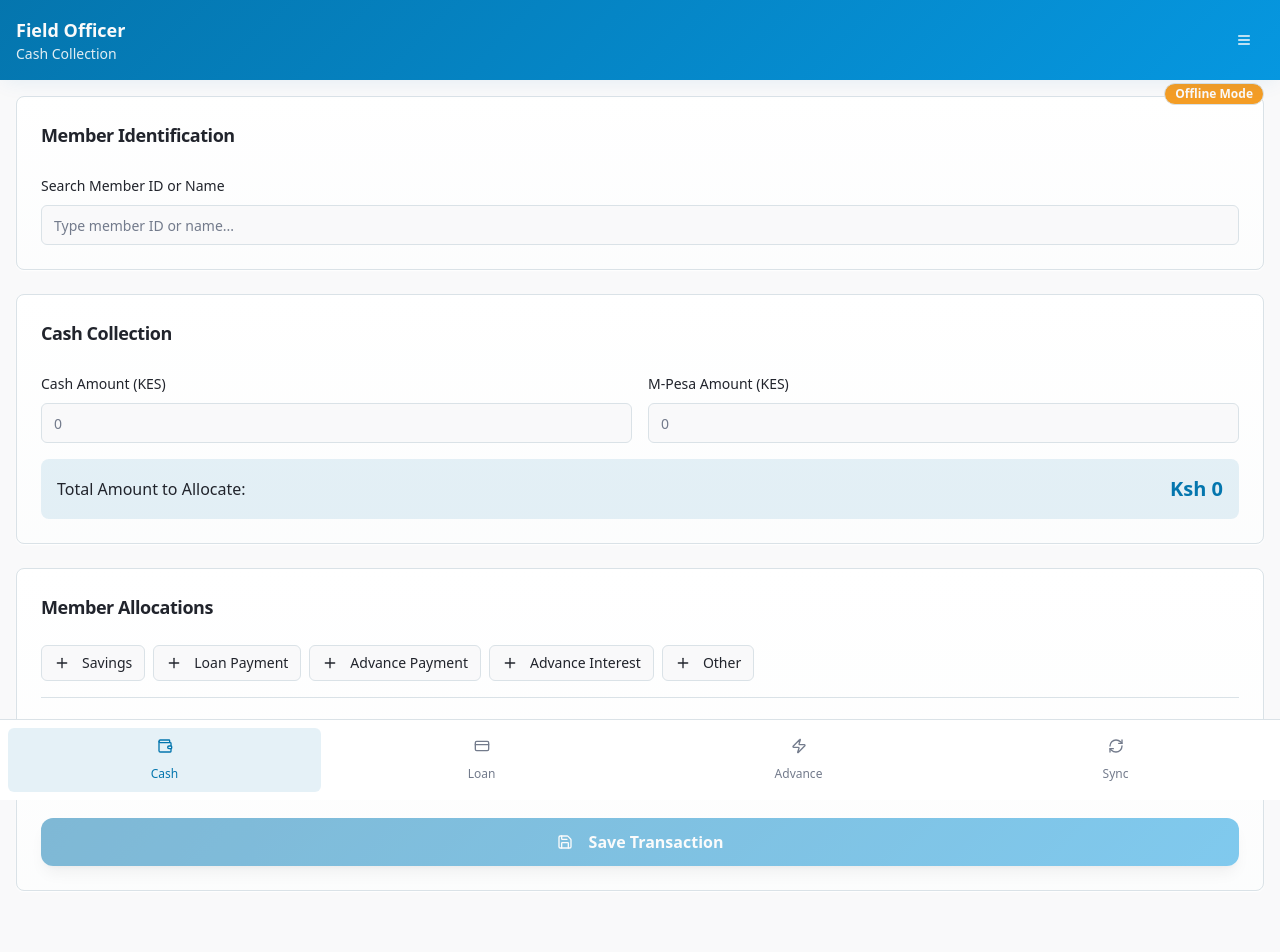
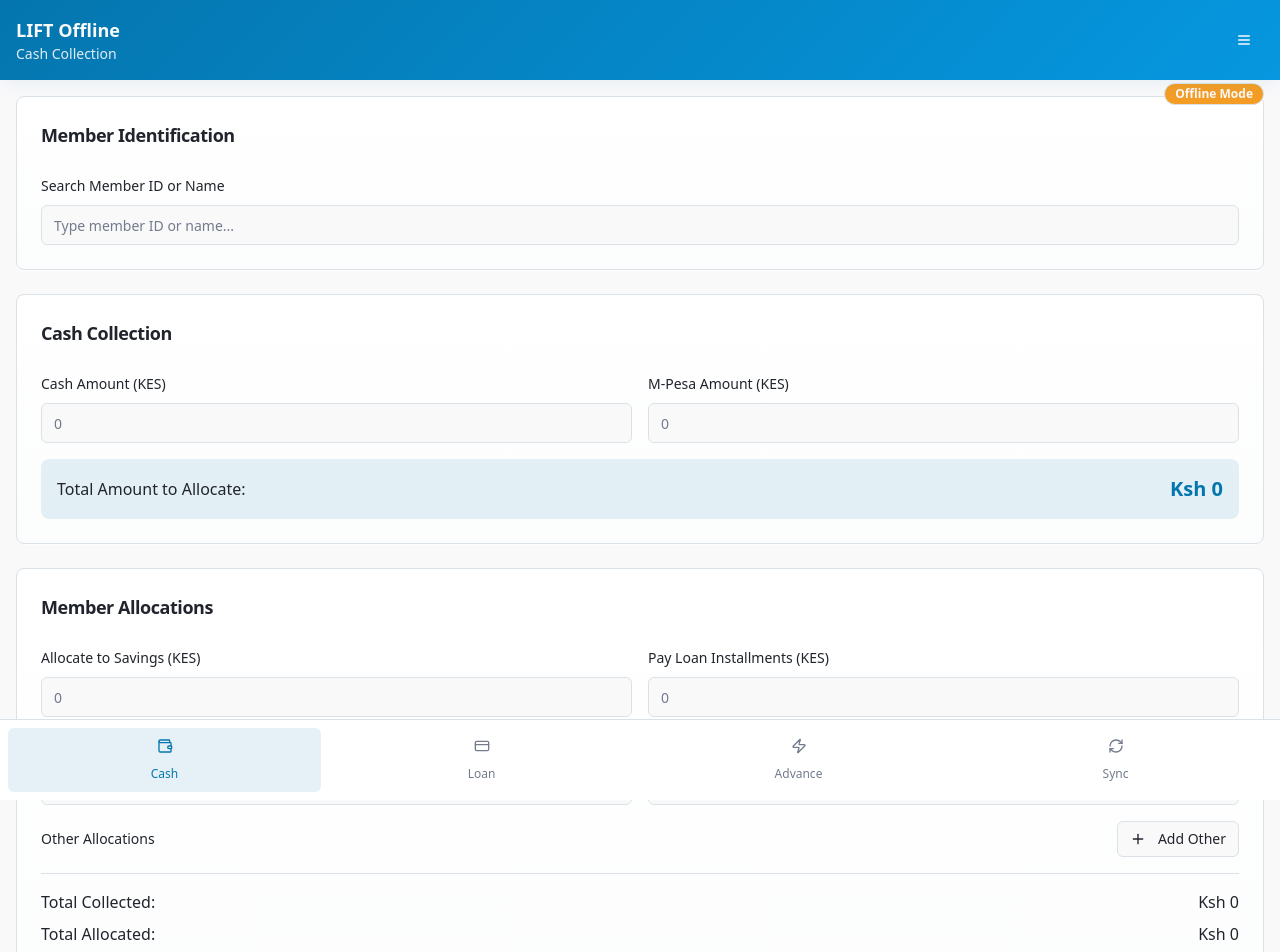
Before and after one commit to lift78/field-sync-connect, a React (Vite) app: page / in a window 1280 px wide. Shown: the top 952 px of the page. Built offline with nearby package versions, Linux system fonts and the light colour scheme.

Commit message:
Refactor: Improve app UI and fields
Make the app more app-like and adjust the fields.

```diff
--- a/src/components/CashCollectionForm.tsx
+++ b/src/components/CashCollectionForm.tsx
@@ -196,53 +196,117 @@ export function CashCollectionForm() {
           <CardTitle className="text-lg">Member Allocations</CardTitle>
         </CardHeader>
         <CardContent className="space-y-4">
-          {/* Add Allocation Buttons */}
-          <div className="flex flex-wrap gap-2">
-            <Button
-              variant="outline"
-              size="sm"
-              onClick={() => addAllocation('savings')}
-            >
-              <Plus className="h-4 w-4 mr-1" />
-              Savings
-            </Button>
-            <Button
-              variant="outline"
-              size="sm"
-              onClick={() => addAllocation('loan')}
-            >
-              <Plus className="h-4 w-4 mr-1" />
-              Loan Payment
-            </Button>
-            <Button
-              variant="outline"
-              size="sm"
-              onClick={() => addAllocation('advance')}
-            >
-              <Plus className="h-4 w-4 mr-1" />
-              Advance Payment
-            </Button>
-            <Button
-              variant="outline"
-              size="sm"
-              onClick={() => addAllocation('advance-interest')}
-            >
-              <Plus className="h-4 w-4 mr-1" />
-              Advance Interest
-            </Button>
+          {/* Core Allocation Fields - Always Visible */}
+          <div className="grid grid-cols-1 md:grid-cols-2 gap-4">
+            <div className="space-y-2">
+              <Label htmlFor="savings-amount">Allocate to Savings (KES)</Label>
+              <Input
+                id="savings-amount"
+                type="number"
+                placeholder="0"
+                value={allocations.find(a => a.type === 'savings')?.amount || ''}
+                onChange={(e) => {
+                  const amount = parseFloat(e.target.value) || 0;
+                  const existing = allocations.find(a => a.type === 'savings');
+                  if (existing) {
+                    updateAllocation(existing.id, { amount });
+                  } else if (amount > 0) {
+                    addAllocation('savings');
+                    setTimeout(() => {
+                      const newAllocation = allocations.find(a => a.type === 'savings');
+                      if (newAllocation) updateAllocation(newAllocation.id, { amount });
+                    }, 0);
+                  }
+                }}
+              />
+            </div>
+
+            <div className="space-y-2">
+              <Label htmlFor="loan-amount">Pay Loan Installments (KES)</Label>
+              <Input
+                id="loan-amount"
+                type="number"
+                placeholder="0"
+                value={allocations.find(a => a.type === 'loan')?.amount || ''}
+                onChange={(e) => {
+                  const amount = parseFloat(e.target.value) || 0;
+                  const existing = allocations.find(a => a.type === 'loan');
+                  if (existing) {
+                    updateAllocation(existing.id, { amount });
+                  } else if (amount > 0) {
+                    addAllocation('loan');
+                    setTimeout(() => {
+                      const newAllocation = allocations.find(a => a.type === 'loan');
+                      if (newAllocation) updateAllocation(newAllocation.id, { amount });
+                    }, 0);
+                  }
+                }}
+              />
+            </div>
+
+            <div className="space-y-2">
+              <Label htmlFor="advance-amount">Pay Advance (KES)</Label>
+              <Input
+                id="advance-amount"
+                type="number"
+                placeholder="0"
+                value={allocations.find(a => a.type === 'advance')?.amount || ''}
+                onChange={(e) => {
+                  const amount = parseFloat(e.target.value) || 0;
+                  const existing = allocations.find(a => a.type === 'advance');
+                  if (existing) {
+                    updateAllocation(existing.id, { amount });
+                  } else if (amount > 0) {
+                    addAllocation('advance');
+                    setTimeout(() => {
+                      const newAllocation = allocations.find(a => a.type === 'advance');
+                      if (newAllocation) updateAllocation(newAllocation.id, { amount });
+                    }, 0);
+                  }
+                }}
+              />
+            </div>
+
+            <div className="space-y-2">
+              <Label htmlFor="advance-interest-amount">Pay Advance Interest (KES)</Label>
+              <Input
+                id="advance-interest-amount"
+                type="number"
+                placeholder="0"
+                value={allocations.find(a => a.type === 'advance-interest')?.amount || ''}
+                onChange={(e) => {
+                  const amount = parseFloat(e.target.value) || 0;
+                  const existing = allocations.find(a => a.type === 'advance-interest');
+                  if (existing) {
+                    updateAllocation(existing.id, { amount });
+                  } else if (amount > 0) {
+                    addAllocation('advance-interest');
+                    setTimeout(() => {
+                      const newAllocation = allocations.find(a => a.type === 'advance-interest');
+                      if (newAllocation) updateAllocation(newAllocation.id, { amount });
+                    }, 0);
+                  }
+                }}
+              />
+            </div>
+          </div>
+
+          {/* Other Allocations - Add as needed */}
+          <div className="space-y-3">
+            <div className="flex items-center justify-between">
+              <Label className="text-sm font-medium">Other Allocations</Label>
               <Button
                 variant="outline"
                 size="sm"
                 onClick={() => addAllocation('other')}
               >
                 <Plus className="h-4 w-4 mr-1" />
-              Other
+                Add Other
               </Button>
             </div>
 
-          {/* Allocation List */}
           <div className="space-y-3">
-            {allocations.map((allocation) => (
+            {allocations.filter(a => a.type === 'other').map((allocation) => (
               <div key={allocation.id} className="p-3 border rounded-lg bg-background/50">
                 <div className="flex items-center justify-between mb-2">
                   <Badge variant="secondary">
@@ -294,6 +358,7 @@ export function CashCollectionForm() {
               </div>
             ))}
           </div>
+          </div>
 
           {/* Summary */}
           <Separator />
--- a/src/components/FieldOfficerApp.tsx
+++ b/src/components/FieldOfficerApp.tsx
@@ -51,7 +51,7 @@ export function FieldOfficerApp() {
       <header className="bg-gradient-primary text-primary-foreground p-4 sticky top-0 z-50 shadow-card">
         <div className="flex items-center justify-between">
           <div>
-            <h1 className="text-lg font-bold">Field Officer</h1>
+            <h1 className="text-lg font-bold">LIFT Offline</h1>
             <p className="text-sm opacity-90">{activeTitle}</p>
           </div>
           <Button
```
Lines whose indentation alone changed are shown as unchanged.
